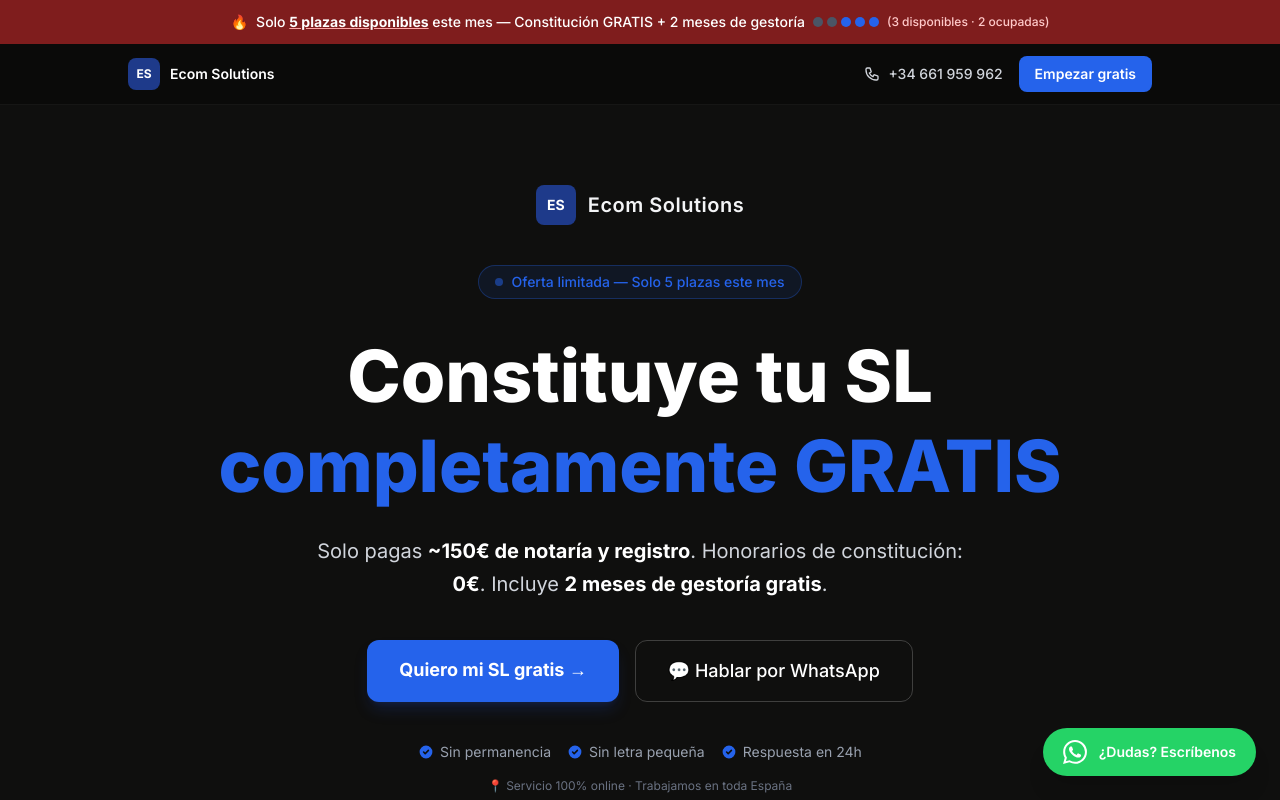
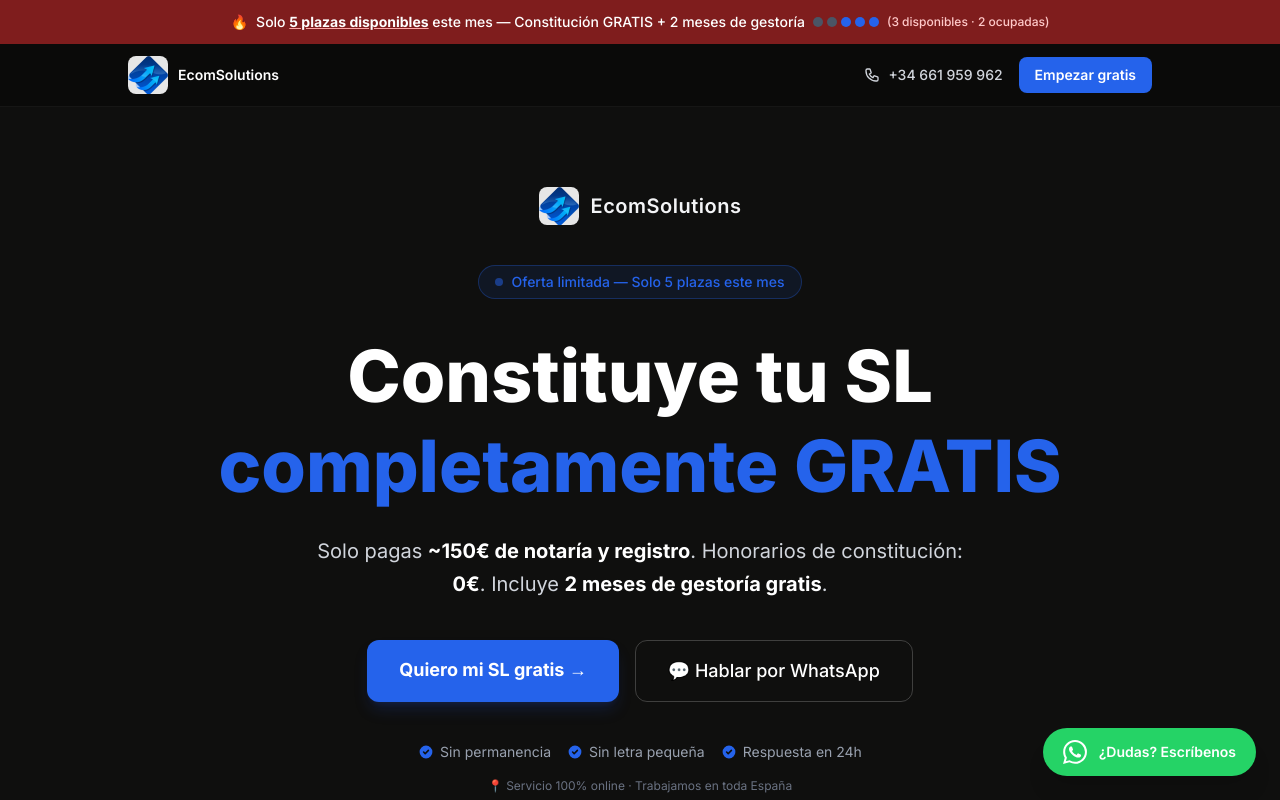
Before and after one commit to grupoairway/ecom-landing, a Next.js app: page / in a window 1280 px wide. Shown: the top 800 px of the page. Built offline with nearby package versions, Linux system fonts and the light colour scheme.

Commit message:
Logo real y EcomSolutions

```diff
--- a/app/page.tsx
+++ b/app/page.tsx
@@ -1,3 +1,4 @@
+import Image from "next/image";
 import UrgencyBar from "./components/UrgencyBar";
 import LeadForm from "./components/LeadForm";
 import FAQ from "./components/FAQ";
@@ -30,11 +31,15 @@
       <nav className="bg-[#0A0A09] border-b border-white/5 py-3 px-4">
         <div className="max-w-5xl mx-auto flex items-center justify-between">
           <div className="flex items-center gap-2.5">
-            <div className="w-8 h-8 bg-[#1E3A8A] rounded-lg flex items-center justify-center font-bold text-white text-xs">
-              ES
-            </div>
-            <span className="text-white font-semibold text-sm">
-              Ecom Solutions
+            <Image
+              src="/Logo Ecomsolutions 2.png"
+              width={40}
+              height={40}
+              alt="EcomSolutions"
+              className="rounded-lg"
+            />
+            <span className="text-white text-sm" style={{ fontWeight: 600 }}>
+              EcomSolutions
             </span>
           </div>
           <div className="flex items-center gap-4">
@@ -72,11 +77,15 @@
         <div className="max-w-4xl mx-auto text-center">
           {/* Logo */}
           <div className="mb-10 flex items-center justify-center gap-3">
-            <div className="w-10 h-10 bg-[#1E3A8A] rounded-lg flex items-center justify-center font-bold text-white text-sm">
-              ES
-            </div>
-            <span className="text-xl font-semibold tracking-wide text-gray-100">
-              Ecom Solutions
+            <Image
+              src="/Logo Ecomsolutions 2.png"
+              width={40}
+              height={40}
+              alt="EcomSolutions"
+              className="rounded-lg"
+            />
+            <span className="text-xl tracking-wide text-gray-100" style={{ fontWeight: 600 }}>
+              EcomSolutions
             </span>
           </div>
 
@@ -721,10 +730,14 @@
         <div className="max-w-5xl mx-auto">
           <div className="flex flex-col md:flex-row justify-between items-center gap-6 mb-8">
             <div className="flex items-center gap-3">
-              <div className="w-9 h-9 bg-[#1E3A8A] rounded-lg flex items-center justify-center font-bold text-white text-xs">
-                ES
-              </div>
-              <span className="text-white font-semibold">Ecom Solutions</span>
+              <Image
+                src="/Logo Ecomsolutions 2.png"
+                width={40}
+                height={40}
+                alt="EcomSolutions"
+                className="rounded-lg"
+              />
+              <span className="text-white" style={{ fontWeight: 600 }}>EcomSolutions</span>
             </div>
 
             <div className="flex flex-col sm:flex-row items-center gap-4 text-sm text-gray-400">
--- a/next.config.ts
+++ b/next.config.ts
@@ -5,15 +5,6 @@
   turbopack: {
     root: path.resolve(__dirname),
   },
-  images: {
-    remotePatterns: [
-      {
-        protocol: "https",
-        hostname: "ecomsolutions.es",
-        pathname: "/wp-content/uploads/**",
-      },
-    ],
-  },
 };
 
 export default nextConfig;
```
Also changed, not shown: public/Logo Ecomsolutions 2.png (added).
